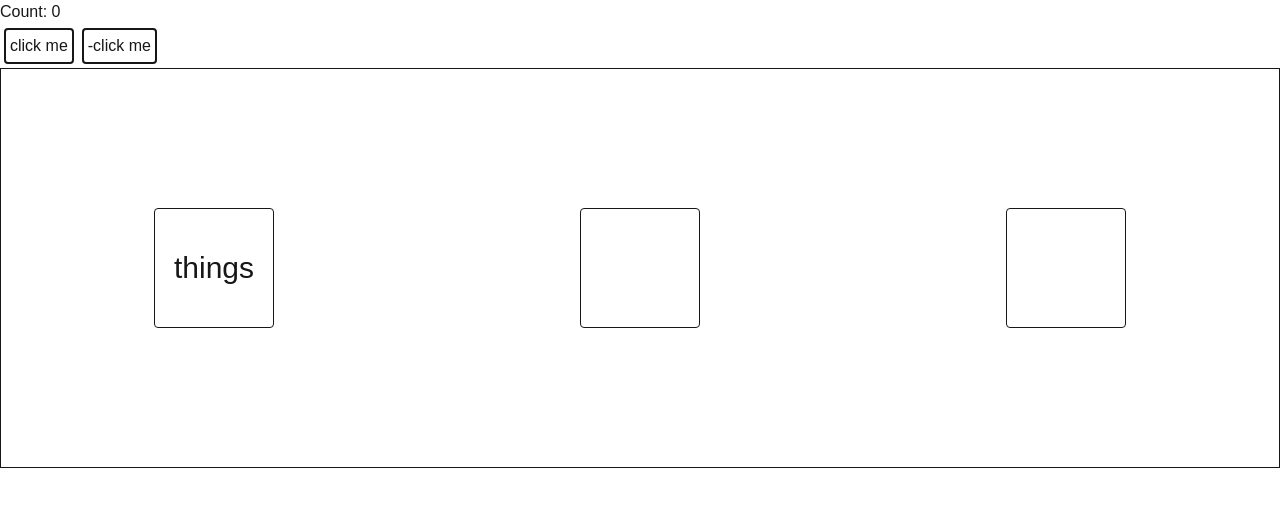
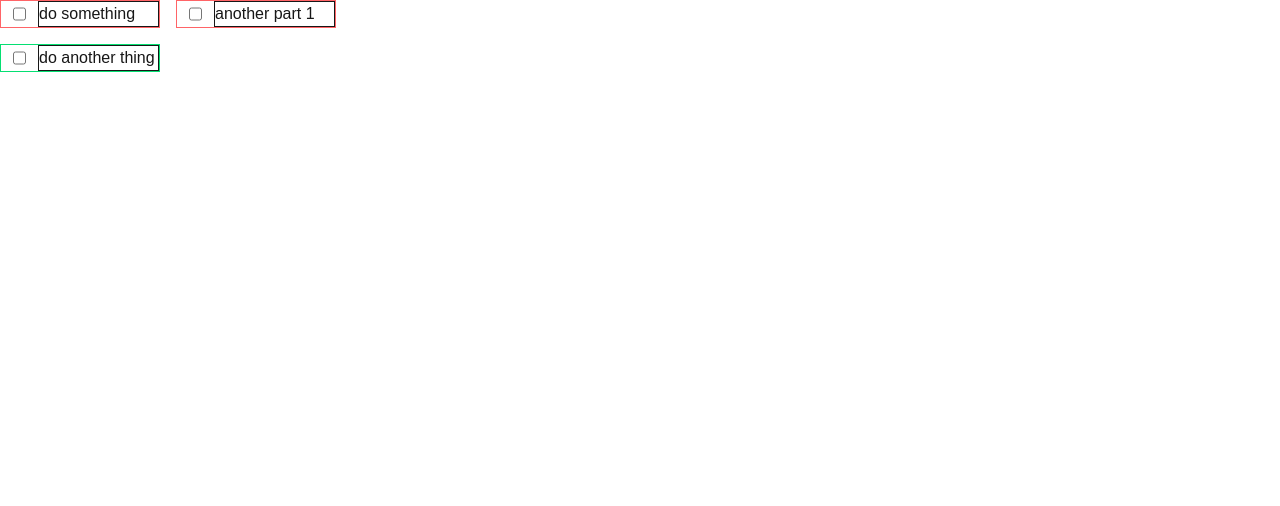
Before and after one commit to mr-mph/recursive-todos, a Next.js app: page / in a window 1280 px wide. Shown: the top 506 px of the page. Built offline with nearby package versions, Linux system fonts and the light colour scheme.

Commit message:
began work on recursive todo logic and layout

```diff
--- a/src/app/login/route.ts
+++ b/src/app/api/login/route.ts
@@ -1,5 +1,5 @@
 import { NextRequest } from "next/server";
 
-export async function GET(req: NextRequest) {
+export async function POST(req: NextRequest) {
   return new Response("todo: implement something here");
 }
--- /dev/null
+++ b/src/app/components/Column.tsx
@@ -0,0 +1,3 @@
+export default function Column({ children }: { children: React.ReactNode }) {
+  return <div className="flex flex-col gap-4">{children}</div>;
+}
--- a/src/app/components/Test.tsx
+++ b/src/app/components/Test.tsx
@@ -17,12 +17,6 @@ export default function Test() {
     <>
       <h1>Count: {count}</h1>
       <button
-        // style={{
-        //   border: "1px white solid",
-        //   borderRadius: "5px",
-        //   padding: "5px",
-        //   margin: "5px",
-        // }}
         className="border-2 rounded m-1 p-1 hover:bg-blue-950 active:bg-blue-400 active:scale-90 transition-all"
         onClick={() => {
           setCount((count) => {
--- /dev/null
+++ b/src/app/components/Todo.tsx
@@ -0,0 +1,44 @@
+"use client";
+import { ChangeEvent, useState } from "react";
+
+interface TodoProps {
+  completed: boolean;
+  id: number;
+  col: number;
+  selected: boolean;
+  onTodoClicked: (col: number, id: number) => void;
+  children: React.ReactNode; // passed in todo el text
+}
+
+export default function Todo({
+  completed,
+  id,
+  col,
+  selected,
+  onTodoClicked,
+  children,
+}: TodoProps) {
+  const [checked, setChecked] = useState(false);
+
+  const handleClick = () => {
+    onTodoClicked(col, id);
+  };
+
+  const handleCheck = (e: ChangeEvent<HTMLInputElement>) => {
+    setChecked(e.target.checked);
+  };
+
+  return (
+    <div
+      className={`flex border-1 w-40 hover:border-white ${
+        selected ? "border-green-400" : "border-red-400"
+      }`}
+    >
+      <input className="mx-3" type="checkbox" onChange={handleCheck} />
+
+      <div className="border-1 w-full" role="button" onClick={handleClick}>
+        {children}
+      </div>
+    </div>
+  );
+}
--- a/src/app/page.tsx
+++ b/src/app/page.tsx
@@ -1,5 +1,107 @@
-import Test from "./components/Test";
+"use client";
+import Todo from "./components/Todo";
+import Column from "./components/Column";
+import { useState } from "react";
+
+type Todo = {
+  id: number;
+  text: string;
+  completed: boolean;
+  selected: boolean;
+  todos: Todo[];
+};
 
 export default function Home() {
-  return <Test />;
+  const [todos, setTodos] = useState([
+    {
+      id: 0,
+      text: "do something",
+      completed: false,
+      todos: [
+        {
+          id: 0,
+          text: "part 1",
+          completed: false,
+          todos: [
+            {
+              id: 0,
+              text: "part 1a",
+              completed: false,
+              todos: [],
+            },
+          ],
+        },
+        {
+          id: 1,
+          text: "part 2",
+          completed: false,
+          todos: [],
+        },
+      ],
+    },
+    {
+      id: 1,
+      text: "do another thing",
+      completed: false,
+      todos: [
+        {
+          id: 0,
+          text: "another part 1",
+          completed: false,
+          todos: [],
+        },
+      ],
+    },
+  ]);
+
+  const [selectedPath, setSelectedPath] = useState([1]);
+
+  const onTodoClicked = (col: number, id: number) => {
+    setSelectedPath((path) => {
+      path[col] = id;
+      return path;
+    });
+    updateSelectedTodos(selectedPath);
+  };
+
+  const updateSelectedTodos = (path: number[]) => {
+    todos.forEach((todo) => {});
+  };
+
+  const buildColumns = (
+    subTodos: Todo[],
+    path: number[],
+    col: number
+  ): React.ReactNode => {
+    return (
+      <>
+        <Column>
+          {subTodos.map((todo) => (
+            <Todo
+              key={todo.id}
+              id={todo.id}
+              col={col}
+              completed={todo.completed}
+              selected={todo.id === path[col]}
+              onTodoClicked={onTodoClicked}
+            >
+              {todo.text}
+            </Todo>
+          ))}
+        </Column>
+        {subTodos.find((todo) => todo.id === path[col])?.todos &&
+          buildColumns(
+            subTodos.find((todo) => todo.id === path[col])?.todos || [],
+            path,
+            col + 1
+          )}
+      </>
+    );
+  };
+
+  return (
+    <div className="flex flex-row gap-4">
+      {buildColumns(todos, selectedPath, 0)}
+    </div>
+  );
 }
--- /dev/null
+++ b/src/app/test/hm/page.tsx
@@ -0,0 +1,3 @@
+export default function hm() {
+  return <div>u at /test/hm</div>;
+}
--- /dev/null
+++ b/src/app/test/page.tsx
@@ -0,0 +1,3 @@
+export default function Page() {
+  return <div>you are at /test</div>;
+}
```
